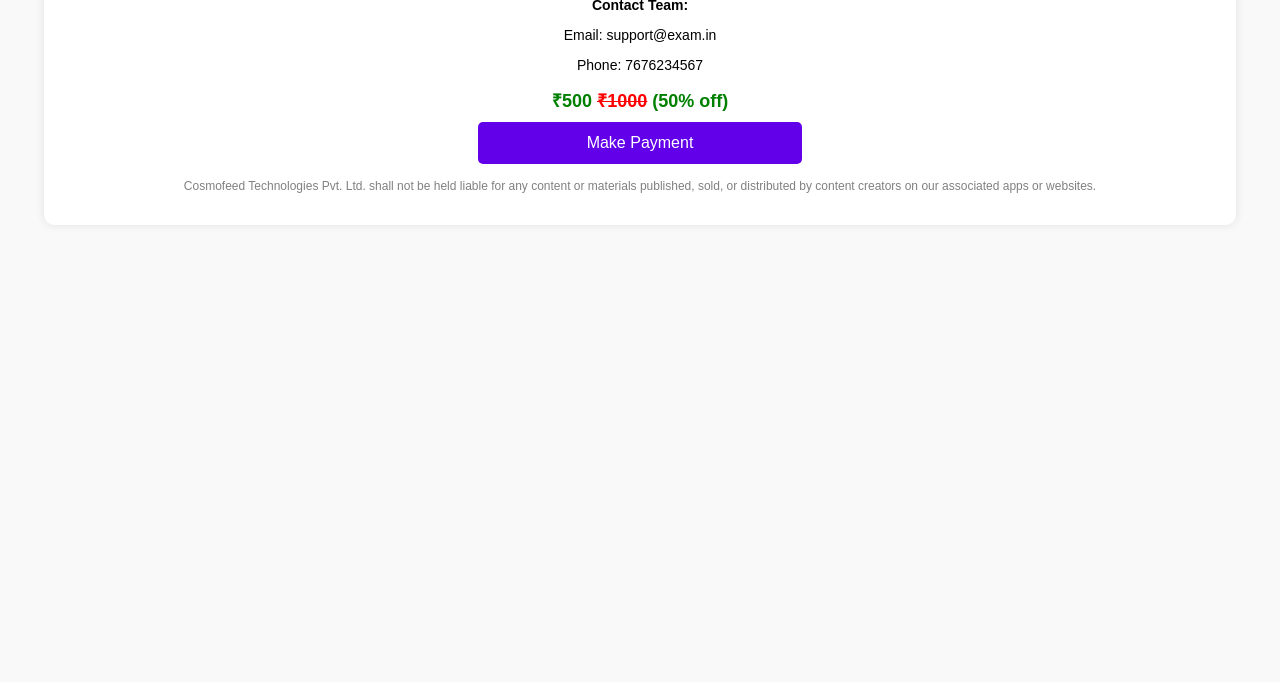
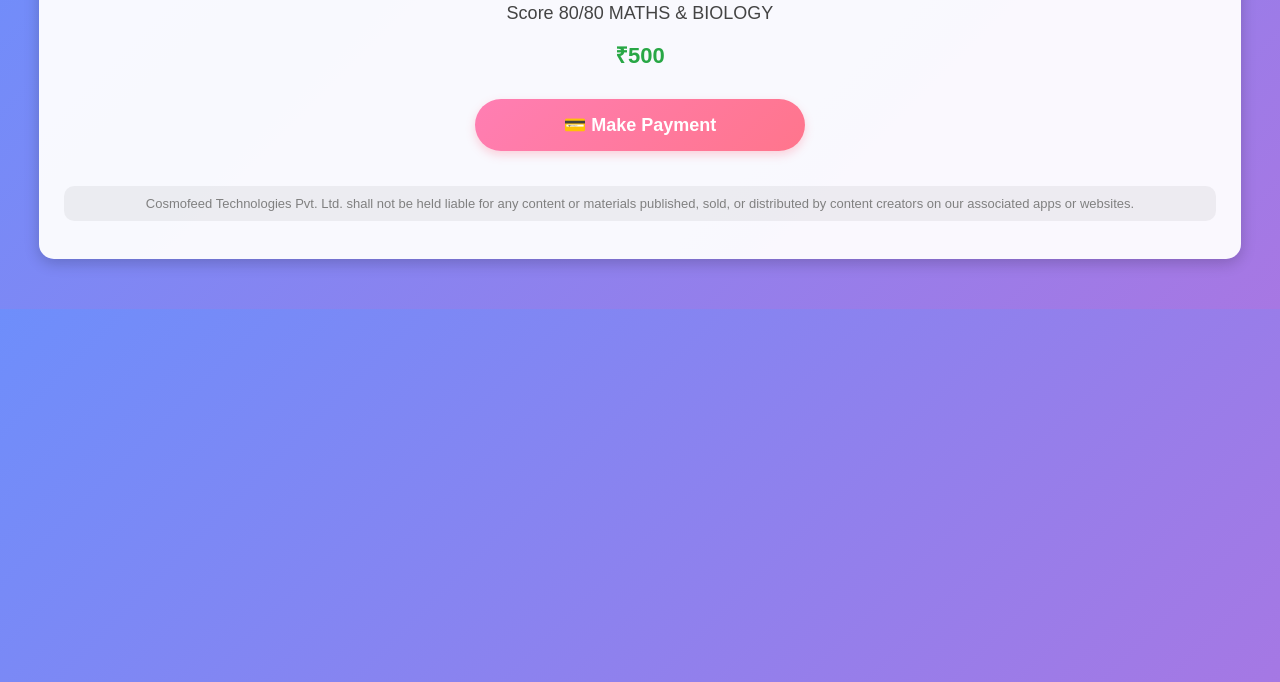
Before and after one commit to cbsepaperleaker/Paper, a plain HTML site: page index.html in a window 1280 px wide. Shown: the part 118-800 px from the top of the page. Drawn offline with Linux system fonts and the light colour scheme.

Commit message:
Update index.html

```diff
--- a/index.html
+++ b/index.html
@@ -3,74 +3,115 @@
 <head>
     <meta charset="UTF-8">
     <meta name="viewport" content="width=device-width, initial-scale=1.0">
-    <title>CBSE PAPERS ALL SUBJECTS FOR CLASS 10 & 12</title>
+    <title>CBSE Papers - Class 10 & 12</title>
     <style>
+        /* General Styling */
         body {
-            font-family: Arial, sans-serif;
+            font-family: 'Poppins', sans-serif;
             margin: 0;
             padding: 0;
-            background-color: #f9f9f9;
+            background: linear-gradient(135deg, #6e8efb, #a777e3);
             text-align: center;
+            color: white;
         }
+
         .container {
             max-width: 90%;
-            margin: 20px auto;
-            background: white;
-            padding: 20px;
+            margin: 50px auto;
+            background: rgba(255, 255, 255, 0.95);
+            padding: 25px;
+            border-radius: 15px;
+            box-shadow: 0px 4px 15px rgba(0, 0, 0, 0.2);
+            text-align: center;
+            color: #333;
+        }
+
+        .header {
+            font-size: 24px;
+            font-weight: 700;
+            margin-bottom: 10px;
+            color: #6200ea;
+        }
+
+        .description {
+            font-size: 18px;
+            font-weight: 500;
+            margin-bottom: 15px;
+            color: #444;
+        }
+
+        .contact {
+            font-size: 15px;
+            margin-bottom: 20px;
+            padding: 15px;
+            background: #f5f5f5;
             border-radius: 10px;
-            box-shadow: 0px 0px 10px rgba(0, 0, 0, 0.1);
         }
-        .header {
+
+        .price {
             font-size: 22px;
             font-weight: bold;
-            margin-bottom: 10px;
-        }
-        .description {
-            font-size: 16px;
+            color: #28a745;
             margin-bottom: 15px;
         }
-        .contact {
-            font-size: 14px;
-            margin-bottom: 15px;
+
+        .price span {
+            font-size: 18px;
+            color: red;
         }
-        .price {
-            font-size: 18px;
-            font-weight: bold;
-            color: green;
-            margin-bottom: 10px;
-        }
+
+        /* Stylish Button */
         .button {
-            display: block;
+            display: inline-block;
             width: 90%;
             max-width: 300px;
-            margin: 10px auto;
-            padding: 12px;
-            background: #6200ea;
+            margin: 15px auto;
+            padding: 15px;
+            background: linear-gradient(135deg, #ff7eb3, #ff758c);
             color: white;
             text-decoration: none;
-            border-radius: 5px;
-            font-size: 16px;
-        }
-        .disclaimer {
-            font-size: 12px;
-            color: gray;
-            margin-top: 15px;
+            border-radius: 50px;
+            font-size: 18px;
+            font-weight: 600;
+            box-shadow: 0px 4px 10px rgba(255, 117, 140, 0.3);
+            transition: all 0.3s ease-in-out;
         }
 
-        /* Responsive adjustments */
+        .button:hover {
+            background: linear-gradient(135deg, #ff758c, #ff7eb3);
+            transform: scale(1.05);
+        }
+
+        .disclaimer {
+            font-size: 13px;
+            color: gray;
+            margin-top: 20px;
+            padding: 10px;
+            background: rgba(0, 0, 0, 0.05);
+            border-radius: 10px;
+        }
+
+        /* Responsive Design */
         @media (max-width: 480px) {
+            .container {
+                margin: 20px auto;
+                padding: 20px;
+            }
             .header {
                 font-size: 20px;
             }
             .description {
+                font-size: 16px;
+            }
+            .contact {
                 font-size: 14px;
             }
-            .contact {
-                font-size: 13px;
+            .price {
+                font-size: 20px;
             }
             .button {
-                font-size: 14px;
-                padding: 10px;
+                font-size: 16px;
+                padding: 12px;
             }
         }
     </style>
@@ -78,20 +119,16 @@
 <body>
 
 <div class="container">
-    <div class="header">CBSE PAPERS ALL SUBJECTS FOR CLASS 10 & 12</div>
-    <p class="description">Score 70/70 in All Subjects</p>
+    <div class="header">🔥 CBSE PAPERS - CLASS 10 & 12 🔥</div>
+    <p class="description">Score 80/80 MATHS & BIOLOGY</p>
 
-    <div class="contact">
-        <p><b>Contact Team:</b></p>
-        <p>Email: support@exam.in</p>
-        <p>Phone: 7676234567</p>
+
+
+    <div class="price">
+        ₹500
     </div>
 
-    <div class="price">
-        ₹500 <span style="text-decoration: line-through; color: red;">₹1000</span> (50% off)
-    </div>
-
-    <a href="payment.html" class="button">Make Payment</a>
+    <a href="payment.html" class="button">💳 Make Payment</a>
 
     <p class="disclaimer">
         Cosmofeed Technologies Pvt. Ltd. shall not be held liable for any content or materials published, sold, or distributed by content creators on our associated apps or websites.
```
